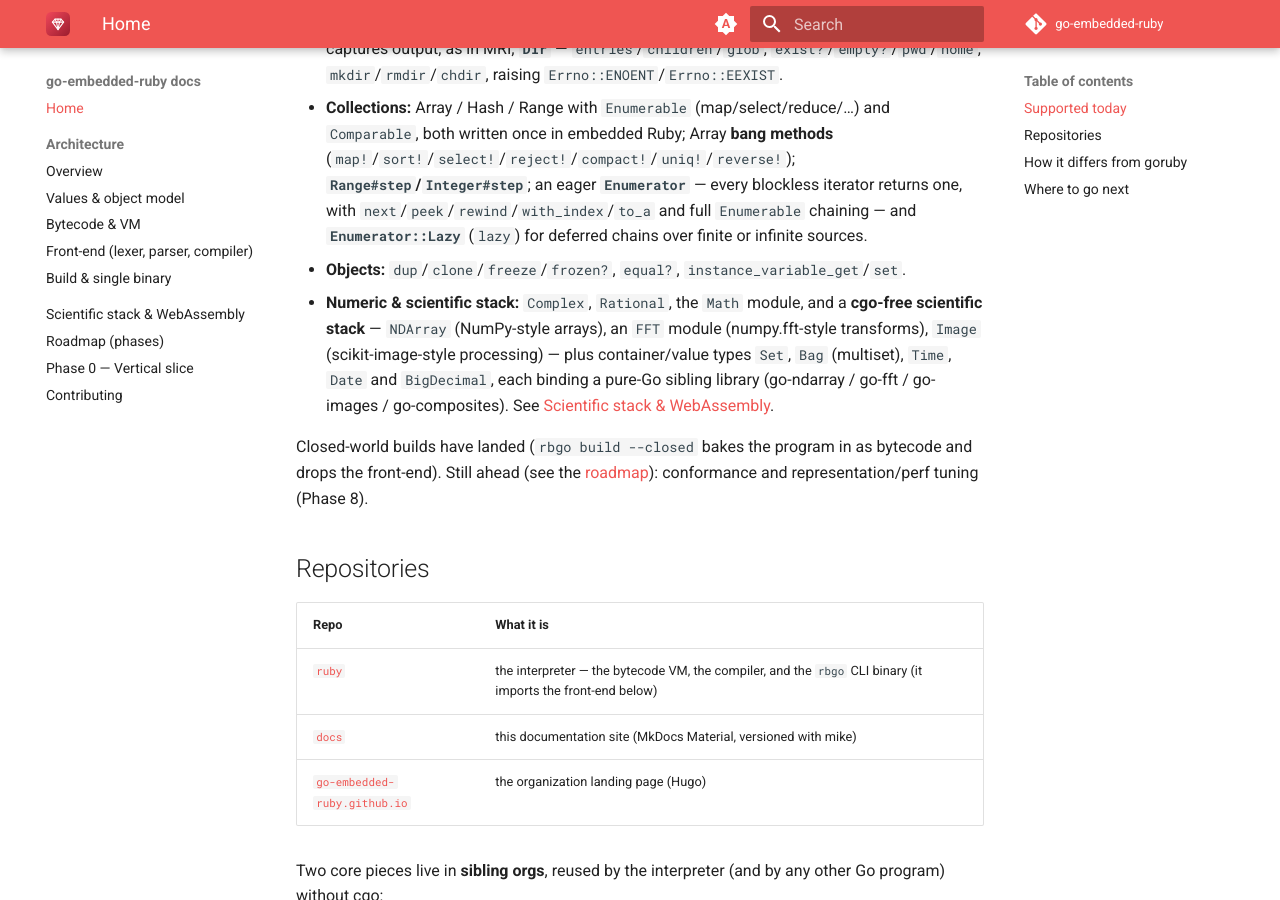
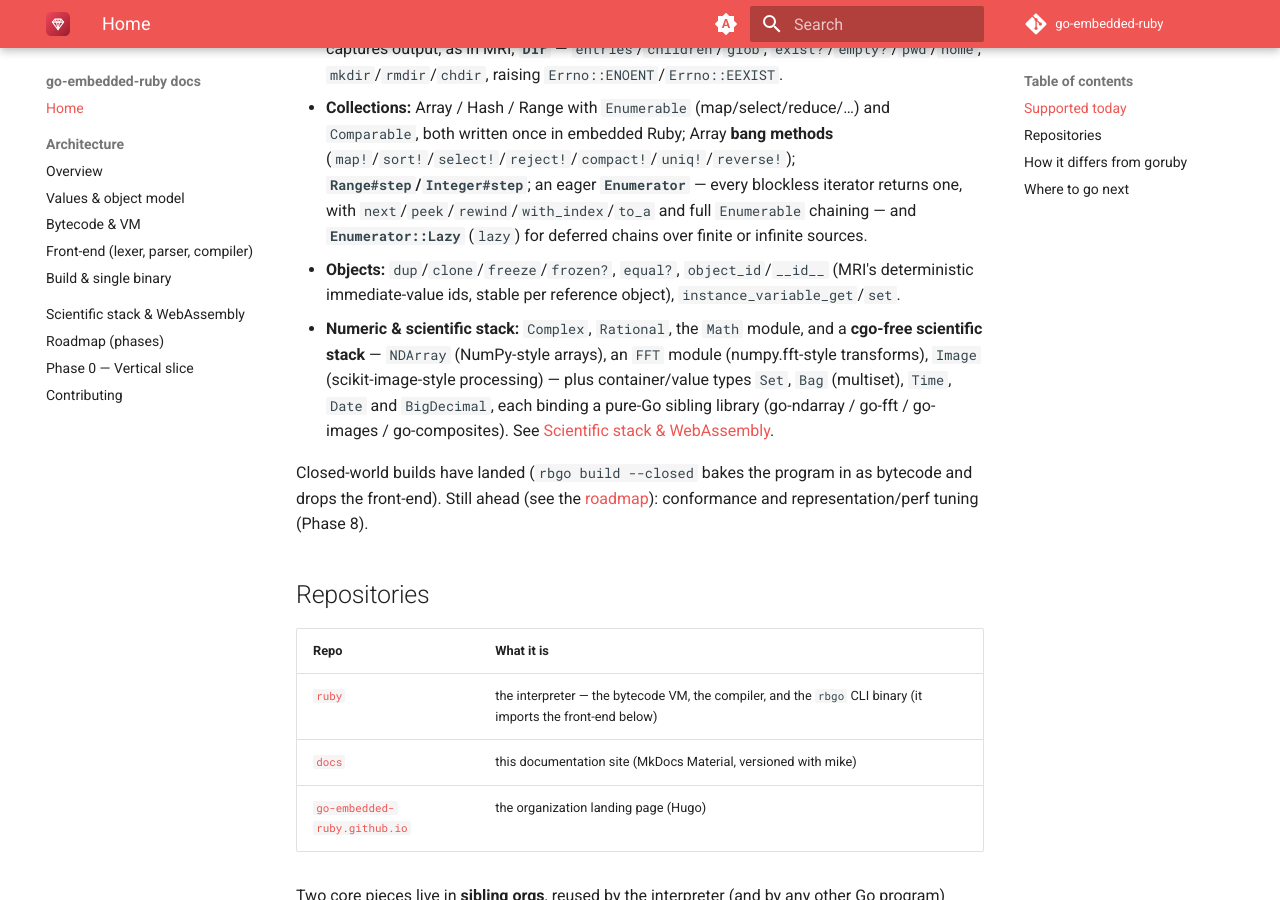
Before and after one commit to go-embedded-ruby/docs, an MkDocs documentation site: the page built from docs/index.md, in a window 1280 px wide and 900 px high, scrolled down 2458 px. Built offline with MkDocs 1.6.1 and Material for MkDocs 9.7.7, drawn with Linux system fonts in a browser that asks for light colours; the version menu is left out.

Commit message:
docs: add object_id/__id__ to the Objects feature list
Reflects the object_id/__id__ conformance work in the interpreter.

Co-Authored-By: Claude Opus 4.8 <noreply@anthropic.com>

```diff
--- a/docs/index.md
+++ b/docs/index.md
@@ -113,7 +113,8 @@ Every feature below is **differential-tested against MRI Ruby 4.0.5**:
   `Enumerable` chaining — and **`Enumerator::Lazy`** (`lazy`) for deferred chains
   over finite or infinite sources.
 - **Objects:** `dup`/`clone`/`freeze`/`frozen?`, `equal?`,
-  `instance_variable_get`/`set`.
+  `object_id`/`__id__` (MRI's deterministic immediate-value ids, stable per
+  reference object), `instance_variable_get`/`set`.
 - **Numeric & scientific stack:** `Complex`, `Rational`, the `Math` module, and a
   **cgo-free scientific stack** — `NDArray` (NumPy-style arrays), an `FFT` module
   (numpy.fft-style transforms), `Image` (scikit-image-style processing) — plus
```
